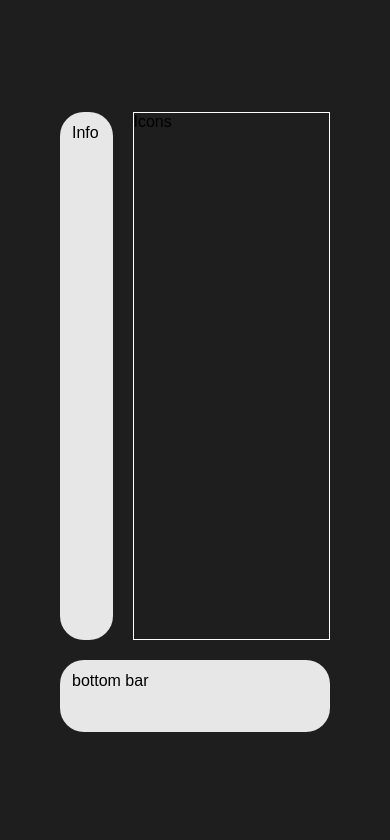
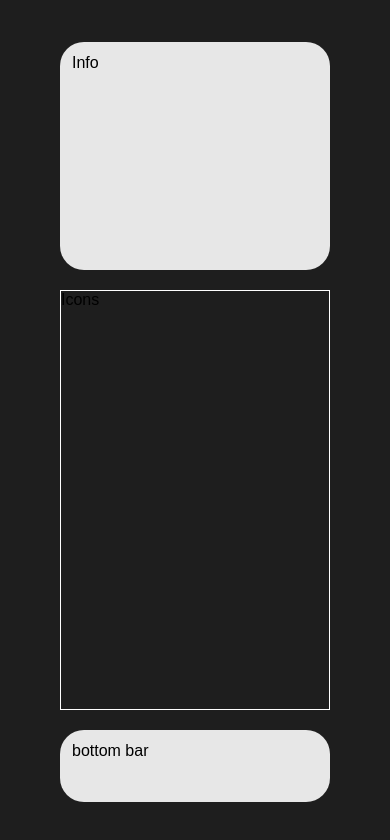
Before and after one commit to DagnaSchmidt/Dev-Dash-v2, a React (Create React App) app: page / in a window 390 px wide. Shown: the top 840 px of the page. Built offline with nearby package versions, Linux system fonts and the light colour scheme.

Commit message:
responsive grid tablet

```diff
--- a/src/Styles/app.css
+++ b/src/Styles/app.css
@@ -76,4 +76,32 @@ body {
   .icons-closed {
     grid-column-start: 3;
   }
+}
+@media screen and (max-width: 1240px) and (orientation: portrait) {
+  .app {
+    min-height: 90vh;
+    grid-template-columns: 1fr 1fr 1fr 1fr 1fr 1fr [last];
+    grid-template-rows: auto 1fr 1fr 1fr 1fr 1fr 1fr 72px;
+  }
+  .info {
+    min-height: 228px;
+    grid-column: 1/7;
+    grid-row: 1/2;
+  }
+  .main {
+    grid-column: 1/7;
+    grid-row: 2/7;
+  }
+  .bottom-bar {
+    grid-column: 1/last;
+    grid-row: 8/9;
+  }
+  .icons {
+    grid-column-start: 1;
+    grid-column-end: 7;
+    grid-row: 7/8;
+  }
+  .icons-closed {
+    grid-row: 2/8;
+  }
 }/*# sourceMappingURL=app.css.map */
--- a/src/Styles/app.scss
+++ b/src/Styles/app.scss
@@ -69,4 +69,33 @@ body{
         grid-column-start: 3;
     }
 }
+//THINK ABOUT ORIENTATION ???
+@media screen and (max-width: 1240px) and (orientation: portrait) {
+    .app {
+        min-height: 90vh;
+        grid-template-columns: 1fr 1fr 1fr 1fr 1fr 1fr [last];
+        grid-template-rows: auto 1fr 1fr 1fr 1fr 1fr 1fr 72px;
+    }
+    .info {
+        min-height: 228px;
+        grid-column: 1 / 7;
+        grid-row: 1 / 2;
+    }
+    .main {
+        grid-column: 1 / 7;
+        grid-row: 2 / 7;
+    }
+    .bottom-bar {
+        grid-column: 1 / last;
+        grid-row: 8 / 9;
+    }
+    .icons {
+        grid-column-start: 1;
+        grid-column-end: 7;
+        grid-row: 7 / 8;
+    }
+    .icons-closed {
+        grid-row: 2 / 8;
+    }
+}
 ///////////////////////////////////////////////////////////////////////
```
Also changed, not shown: 1 other file (tests, documents, lock files or other folders).
